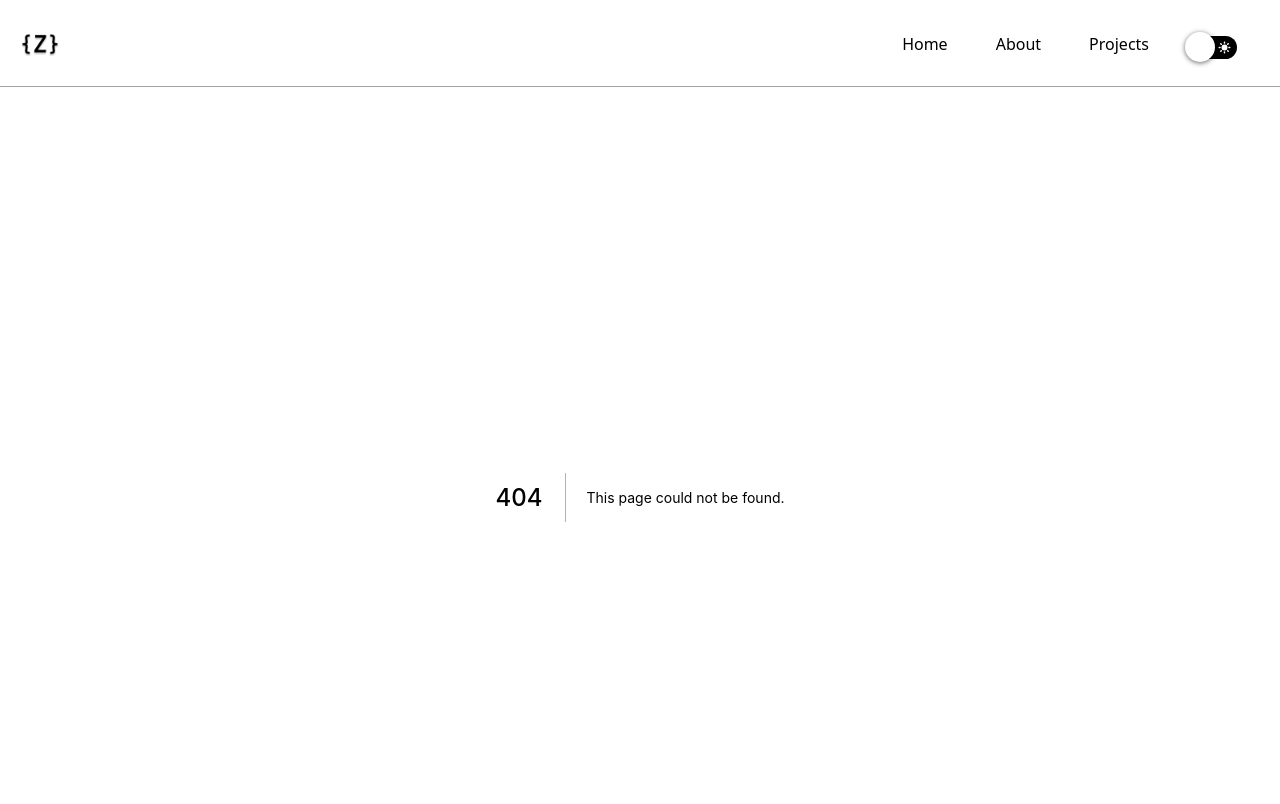
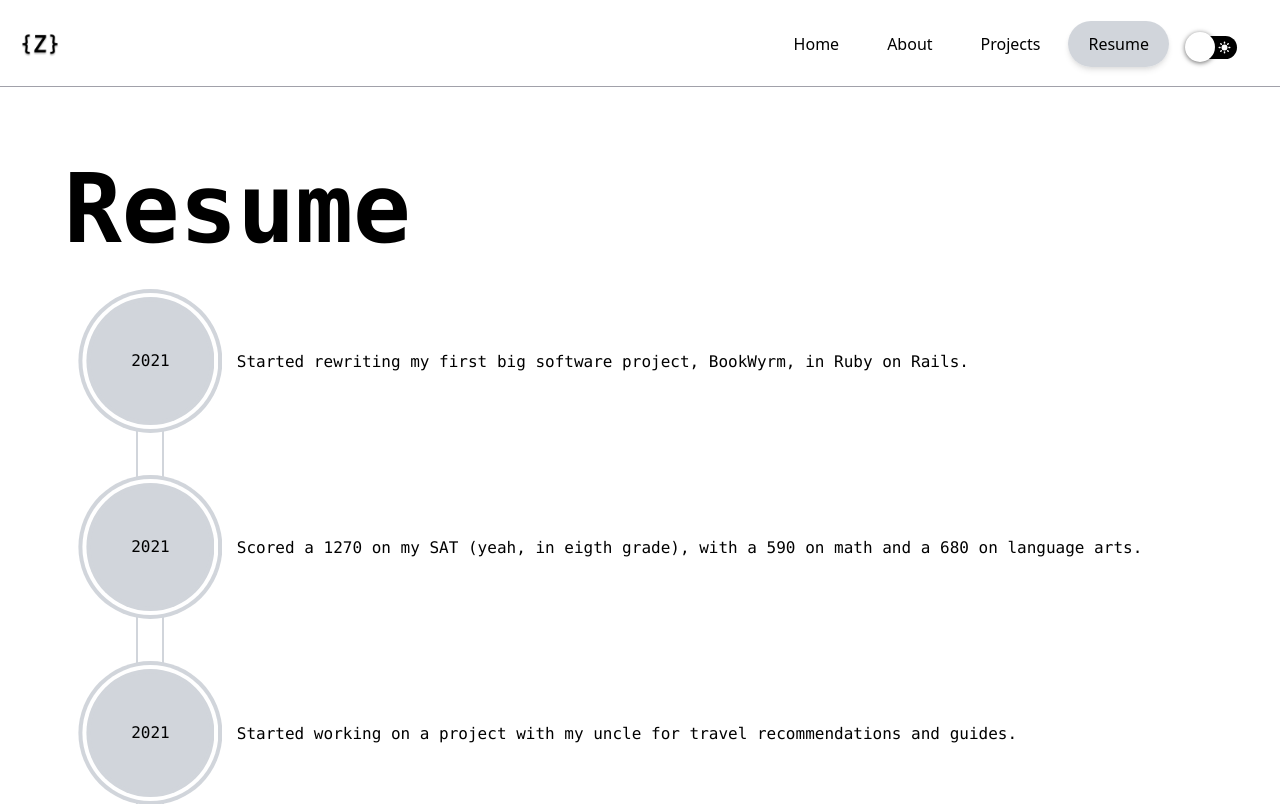
Before and after one commit to ztcollazo/me, a Next.js app: page /resume in a window 1280 px wide. Before the commit this address had no page. Shown: the top 804 px of the page. Built offline with nearby package versions, Linux system fonts and the light colour scheme.

Commit message:
Create initial resume page

```diff
--- a/package.json
+++ b/package.json
@@ -25,6 +25,7 @@
     "react-scroll": "^1.8.4",
     "react-scroll-parallax": "^2.4.0",
     "react-switch": "^6.0.0",
+    "react-transition-group": "^4.4.2",
     "react-typist": "^2.0.5",
     "rehype-raw": "^6.1.0",
     "rehype-sanitize": "^5.0.0",
@@ -42,6 +43,7 @@
     "@types/react-headroom": "^2.2.2",
     "@types/react-scroll": "^1.8.3",
     "@types/react-syntax-highlighter": "^13.5.2",
+    "@types/react-transition-group": "^4.4.4",
     "@types/react-typist": "^2.0.2",
     "@types/tailwindcss": "^2.2.1",
     "@typescript-eslint/eslint-plugin": "^5.3.0",
--- /dev/null
+++ b/pages/resume.tsx
@@ -0,0 +1,77 @@
+import Head from 'next/head';
+import {
+  CSSProperties,
+  useEffect,
+  useState,
+  useRef,
+  MutableRefObject,
+} from 'react';
+import { TransitionGroup } from 'react-transition-group';
+import { Slide } from 'react-reveal';
+// @ts-ignore
+import events from '@/resources/events';
+
+const ResumeItem = ({ year, description, lastItem }) => {
+  const [inView, setInView] = useState(false);
+  const ref = useRef(null);
+
+  const handleScroll = (root: MutableRefObject<any>) => {
+    const r = root.current as HTMLElement;
+    const rect = r.getBoundingClientRect();
+
+    if (rect.bottom < ((window.innerHeight / 5) * 4)) {
+      if (!inView) setInView(true);
+    } else if (inView && !lastItem) {
+      setInView(false);
+    } else if (lastItem && rect.bottom < window.innerHeight) {
+      if (!inView) setInView(true);
+    } else {
+      setInView(false);
+    }
+  };
+
+  useEffect(() => {
+    handleScroll(ref);
+    window.addEventListener('scroll', () => handleScroll(ref));
+  // eslint-disable-next-line react-hooks/exhaustive-deps
+  }, []);
+
+  return (
+    <>
+      <div className="flex flex-col items-center">
+        <div ref={ref} style={{ '--c-width': '8rem' } as CSSProperties} className="circle items-center flex flex-col justify-center mx-5 w-36 h-36 p-[2px] dark:bg-gray-600 bg-gray-300">
+          <div style={{ '--c-width': '7.75rem' } as CSSProperties} className="circle items-center flex flex-col justify-center p-[2px] w-[8.5rem] h-[8.5rem] dark:bg-gray-900 bg-white">
+            <div style={{ '--c-width': '7.5rem' } as CSSProperties} className="circle items-center flex flex-col justify-center p-[2px] w-[8rem] h-[8rem] dark:bg-gray-600 bg-gray-300">
+              <div style={{ '--c-width': '7.25rem' } as CSSProperties} className={`circle p-2 items-center flex flex-col justify-center w-[7.5rem] h-[7.5rem] ${inView ? 'dark:bg-gray-600 bg-gray-300' : 'dark:bg-gray-900 bg-white'}`}>
+                {year}
+              </div>
+            </div>
+          </div>
+        </div>
+        {!lastItem && <div className="h-[50px] border-2 dark:border-gray-600 border-gray-300 w-7 -my-1" />}
+      </div>
+      <Slide left in={inView}>
+        <div className="flex flex-col justify-center -mt-10">{description}</div>
+      </Slide>
+    </>
+  );
+};
+
+const Resume = () => (
+  <>
+    <Head>
+      <title>Resume | Zachary Collazo</title>
+    </Head>
+    <main className="flex flex-col min-h-[77vh] bottom-0 top-0 flex-wrap flex-1 p-16 font-mono">
+      <h1 className="font-bold md:text-8xl mb-8 text-5xl">Resume</h1>
+      <TransitionGroup>
+        <div className="grid" style={{ gridTemplateColumns: '15% 85%' }}>
+          {/* eslint-disable-next-line react/jsx-props-no-spreading */}
+          {events.map((event, i) => <ResumeItem lastItem={i === events.length - 1} key={`${event.year} - ${event.description}`} {...event} />)}
+        </div>
+      </TransitionGroup>
+    </main>
+  </>
+);
+
+export default Resume;
--- a/src/components/Header.tsx
+++ b/src/components/Header.tsx
@@ -92,7 +92,6 @@ const Header = () => {
 
   // toggle the responsive nav
   const toggle = useCallback(() => {
-    if (!pinned) return;
     setH(h === '0' || h === '0px' ? '400px' : '0');
     setShouldOpen(!shouldOpen);
     if (open) {
@@ -100,7 +99,7 @@ const Header = () => {
     } else {
       setTimeout(() => setOpen(!open), 100);
     }
-  }, [h, open, pinned, shouldOpen]);
+  }, [h, open, shouldOpen]);
 
   // scroll handler for useEffect hook, nextjs doesn't support window
   const handleScroll = () => {
@@ -138,6 +137,7 @@ const Header = () => {
           <PageLink href="/">Home</PageLink>
           <PageLink href="/about">About</PageLink>
           <PageLink href="/projects">Projects</PageLink>
+          <PageLink className="dark:bg-gray-700 not-animated-underline bg-gray-300 px-5 shadow-md py-3 rounded-full" href="/resume">Resume</PageLink>
           <ThemeSwtich />
         </nav>
         <div style={{ backgroundColor: 'inherit' }} className="float-right bg-opacity-90 md:hidden absolute w-full p-0 top-0 m-0 right-0">
@@ -161,6 +161,7 @@ const Header = () => {
               <PageLink onClick={toggle} className="max-w-full mx-4 block" href="/">Home</PageLink>
               <PageLink onClick={toggle} className="max-w-full mx-4 block" href="/about">About</PageLink>
               <PageLink onClick={toggle} className="max-w-full mx-4 block" href="/projects">Projects</PageLink>
+              <PageLink onClick={toggle} className="max-w-full mx-4 block dark:bg-gray-700 not-animated-underline bg-gray-300 px-4 shadow-md py-2 rounded-full" href="/resume">Resume</PageLink>
               <span className="max-w-full flex flex-row justify-around p-5">
                 <span>{theme === 'dark' ? 'Disable dark mode' : 'Enable dark mode'}</span>
                 <ThemeSwtich />
--- /dev/null
+++ b/src/resources/events.json
@@ -0,0 +1,86 @@
+[
+  {
+    "year": 2021,
+    "description": "Started rewriting my first big software project, BookWyrm, in Ruby on Rails."
+  },
+  {
+    "year": 2021,
+    "description": "Scored a 1270 on my SAT (yeah, in eigth grade), with a 590 on math and a 680 on language arts."
+  },
+  {
+    "year": 2021,
+    "description": "Started working on a project with my uncle for travel recommendations and guides."
+  },
+  {
+    "year": 2021,
+    "description": "Wrote a dashboard in four weeks for my family to keep track of garden production, weather, eggs, and more using Electron, React, and TypeScript."
+  },
+  {
+    "year": 2021,
+    "description": "Finished writing my first big project, BookWyrm."
+  },
+  {
+    "year": 2020,
+    "description": "Started experimenting with a Raspberry Pi."
+  },
+  {
+    "year": 2020,
+    "description": "Started homeschooling."
+  },
+  {
+    "year": 2020,
+    "description": "Started my first big project, BookWyrm, for book reviews. I wrote it in React and JavaScript"
+  },
+  {
+    "year": 2020,
+    "description": "Started Zooming with my uncle every week to learn coding (mostly frontend development)."
+  },
+  {
+    "year": 2020,
+    "description": "Did small prep course with Fullstack Academy for web development basics."
+  },
+  {
+    "year": 2020,
+    "description": "Did the Khan Academy courses on software development."
+  },
+  {
+    "year": 2020,
+    "description": "Started to get into coding with Scratch and Code.org."
+  },
+  {
+    "year": 2019,
+    "description": "Started working on a website using a drag and drop builder for National History Day."
+  },
+  {
+    "year": 2019,
+    "description": "Joined the school robotics club. The sixth graders had a different robot than the seventh and eighth, and we had no idea what we were doing."
+  },
+  {
+    "year": 2019,
+    "description": "Started attending Manchester Middle School in the Center-based Gifted program."
+  },
+  {
+    "year": 2018,
+    "description": "Started attending Winterpock Elementary School in the Center-based Gifted program."
+  },
+  {
+    "year": 2018,
+    "description": "Won the ACSI math olympics in the computational field for fourth graders."
+  },
+  {
+    "year": 2017,
+    "description": "Joined the lego robotics club at my school and got my first real exposure to modern technology."
+  },
+  {
+    "year": 2017,
+    "description": "Won the ACSI math olympics in the computational field for third graders."
+  },
+  {
+    "year": 2015,
+    "description": "Won second place in the ACSI spelling bee."
+  },
+  {
+    "year": 2013,
+    "description": "Started attending Richmond Christian School, where my dad was principle."
+  }
+]
--- a/src/styles/globals.css
+++ b/src/styles/globals.css
@@ -63,6 +63,22 @@ pre code.bg-gray-400.bg-opacity-50:first-child {
 
 .animated-underline:hover::before {
   transform: scaleX(1);
+}
+
+html.dark .not-animated-underline {
+  color: white;
+}
+
+html.light .not-animated-underline {
+  color: black;
+}
+
+.not-animated-underline::before {
+  transform: scaleX(0) !important;
+}
+
+.not-animated-underline:hover::before {
+  transform: scaleX(0) !important;
 }
 
 .active-underline {
@@ -180,11 +196,16 @@ pre code.bg-gray-400.bg-opacity-50:first-child {
   right: -0.1em;
   background-color: var(--hh-color);
   transform-origin: bottom center;
-  transform: scaleY(0.1);
-  transition: all 0.1s ease-in-out;
+  transform: scaleY(0.05);
+  transition: all 0.2s ease-in-out;
 }
 
 .hover-highlight:hover::before {
   transform: scaleY(1);
   opacity: var(--hh-opacity);
 }
+
+.circle {
+  -webkit-clip-path: circle(25% at 50% 50%);
+  clip-path: circle(50% at 50% 50%)
+}
```
Also changed, not shown: 1 other file (tests, documents, lock files or other folders).
